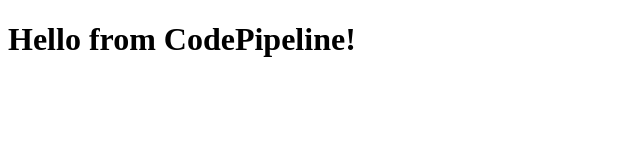
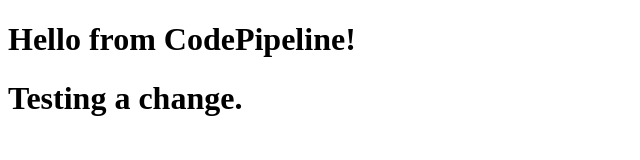
Before and after one commit to llbalkall/aws_practice, a plain HTML site: page index.html in a window 1280 px wide. Shown: the whole page, without its empty margins (0-640 px from the left). Drawn offline with Linux system fonts and the light colour scheme.

Commit message:
Add testing header to index.html

```diff
--- a/index.html
+++ b/index.html
@@ -3,5 +3,6 @@
   <head><title>CI/CD Test</title></head>
   <body>
     <h1>Hello from CodePipeline!</h1>
+    <h1>Testing a change.</h1>
   </body>
 </html>
```
